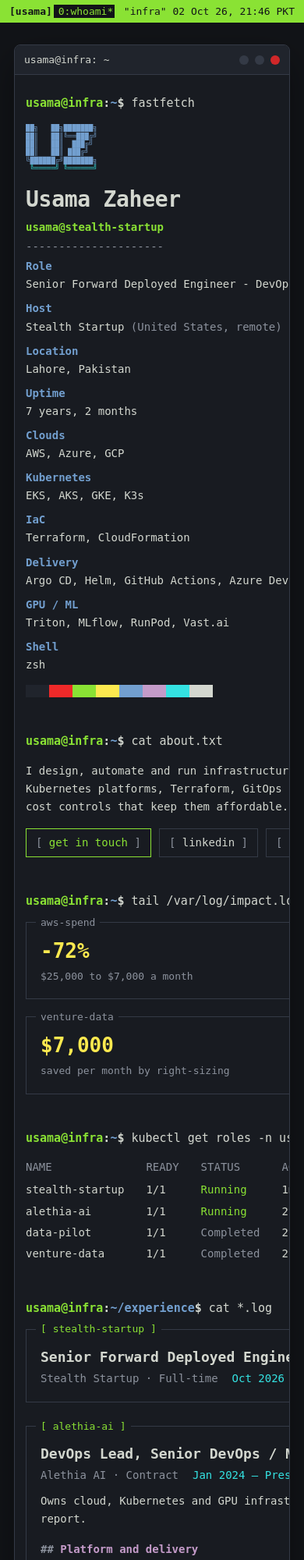
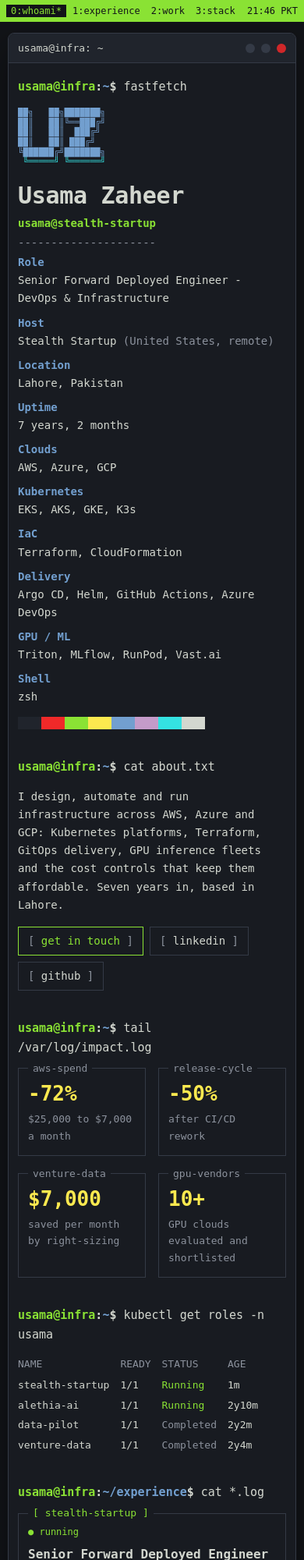
Before and after one commit to osamazaheerr/portfolio, a plain HTML site: page index.html in a window 390 px wide. Shown: the top 2000 px of the page at 78% size. Drawn offline with Linux system fonts and the light colour scheme.

Commit message:
responsive layout

```diff
--- a/index.html
+++ b/index.html
@@ -55,6 +55,11 @@
 .titlebar .ctl i{width:12px;height:12px;border-radius:50%;background:var(--line);display:block}
 .titlebar .ctl i:last-child{background:var(--red);opacity:.85}
 .screen{padding:24px clamp(14px,3vw,32px) 36px;display:grid;gap:44px}
+
+/* keep every grid track shrinkable so long content wraps or scrolls instead of clipping */
+.screen,.jobs,.about,.groups,.yaml,.ls,.conf,.info,.rc .q,.rc .by{grid-template-columns:minmax(0,1fr)}
+.screen > *,.out,.box,.job,.rec,.rc{min-width:0}
+.tbl{max-width:100%}
 
 /* prompt */
 .ps1{font-size:15px;font-weight:700;color:var(--fg);overflow-wrap:anywhere}
@@ -161,7 +166,7 @@
 .cursor{display:inline-block;width:.6em;height:1.1em;background:var(--fg);vertical-align:-.2em;margin-left:2px}
 
 @media (max-width:860px){
-  .neo{grid-template-columns:1fr}
+  .neo{grid-template-columns:minmax(0,1fr)}
   .impact{grid-template-columns:repeat(2,minmax(0,1fr))}
   .records{grid-template-columns:1fr}
   .ls .row{grid-template-columns:1fr;gap:0}
@@ -181,6 +186,29 @@
   .titlebar{grid-template-columns:1fr auto}
   .titlebar .left{display:none}
   .titlebar .t{text-align:left}
+}
+@media (max-width:860px){
+  .certs,.certs tbody,.certs tr,.certs td{display:block;white-space:normal}
+  .certs tr{padding-block:8px;border-top:1px dashed var(--line)}
+  .certs tr:first-child{border-top:0;padding-top:0}
+  .certs td{padding:0}
+  .certs td:first-child,.certs td:empty{display:none}
+  .certs td.b{font-weight:700}
+}
+@media (max-width:520px){
+  .wrap{padding-inline:10px;padding-block:14px 32px}
+  .screen{padding:18px 12px 28px;gap:36px}
+  .box{padding:18px 12px 14px}
+  .box > .lg.r{position:static;display:block;background:none;padding:0;margin:-4px 0 8px;font-size:12px;max-width:none}
+  .tmux{padding:6px 8px;font-size:12px}
+  .tmux .sess{display:none}
+  .tmux .cd{display:none}
+  .tbl th,.tbl td{padding-right:14px}
+  .tbl table{font-size:13px}
+  .ascii{font-size:11px}
+  .info h1{font-size:30px}
+  .job h3{font-size:16px}
+  .btns{gap:8px}
 }
 @media (prefers-reduced-motion:no-preference){
   .cursor{animation:blink 1.1s steps(1) infinite}
@@ -452,7 +480,7 @@
       <section id="certs" aria-labelledby="cred-h">
         <h2 class="ps1" id="cred-h"><span class="u">usama@infra</span>:<span class="p">~</span>$ <span class="cmd">ls -l certs/</span><span style="position:absolute;left:-9999px">Credentials</span></h2>
         <div class="out tbl">
-          <table aria-label="Certifications and education">
+          <table class="certs" aria-label="Certifications and education">
             <tbody>
               <tr><td class="dim">-r--r--r--</td><td class="o">Amazon Web Services</td><td class="dim"></td><td class="b">aws-solutions-architect-associate</td></tr>
               <tr><td class="dim">-r--r--r--</td><td class="o">Microsoft</td><td class="dim"></td><td class="b">azure-fundamentals</td></tr>
@@ -529,7 +557,7 @@
   function tick(){
     try{
       var t=new Intl.DateTimeFormat('en-GB',{timeZone:'Asia/Karachi',hour:'2-digit',minute:'2-digit',day:'2-digit',month:'short',year:'2-digit'}).format(new Date());
-      clock.textContent='"infra" '+t+' PKT';
+      clock.innerHTML='<span class="cd">"infra" '+t.replace(/, (\d\d:\d\d)$/,', </span>$1')+' PKT';
     }catch(e){clock.textContent='"infra"';}
   }
   tick();setInterval(tick,30000);
```
